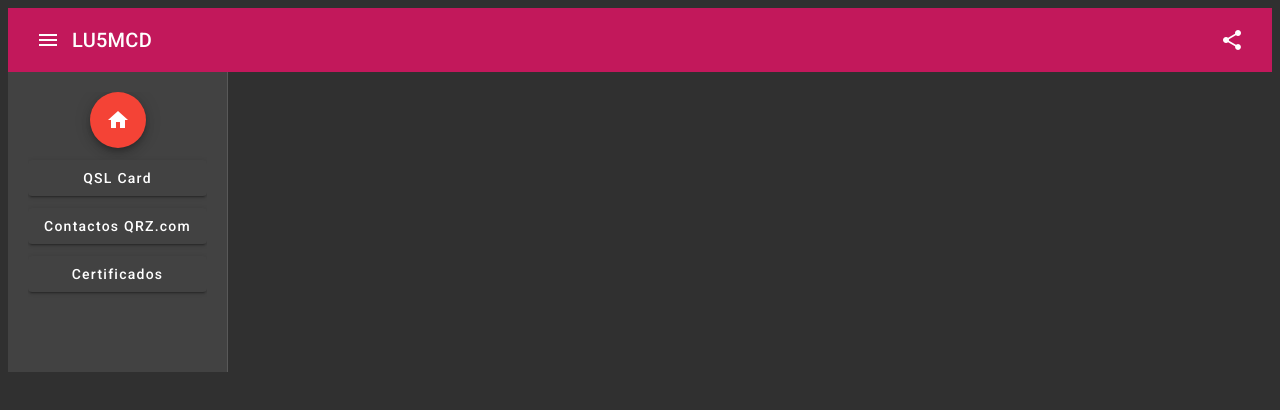
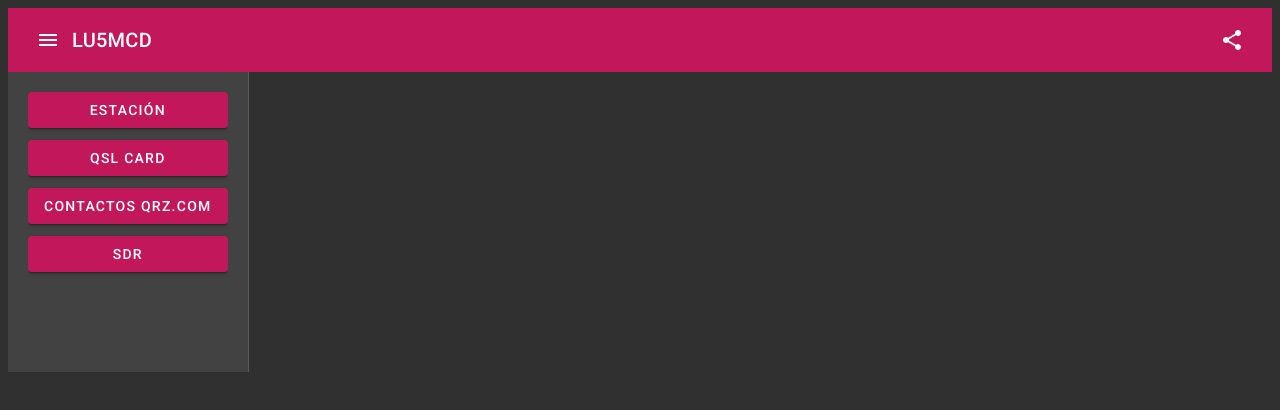
Before and after one commit to fokerone/lu5mcd, an Angular app: page / in a window 1280 px wide. Both pictures are taken after a click on the button "menu". Shown: the top 410 px of the page. Built offline with nearby package versions, Linux system fonts and the light colour scheme.

Commit message:
Update menu inicial

```diff
--- a/src/app/shared/menu/menu.component.html
+++ b/src/app/shared/menu/menu.component.html
@@ -12,27 +12,27 @@
   <mat-drawer-container class="container" autosize>
     <mat-drawer #drawer class="sidenav" mode="side">
 
-      <p class="center">
-        <button mat-fab color="warn" aria-label="Home">
-          <mat-icon>home</mat-icon>
+      <p>
+        <button mat-raised-button color="primary" class="ancho">
+          ESTACIÓN
         </button>
       </p>
 
       <p>
-        <button mat-raised-button class="ancho">
-          QSL Card
+        <button mat-raised-button color="primary" class="ancho">
+          QSL CARD
         </button>
       </p>
 
       <p>
-        <button mat-raised-button class="ancho">
-          Contactos QRZ.com
+        <button mat-raised-button color="primary" class="ancho">
+          CONTACTOS QRZ.COM
         </button>
       </p>
 
       <p>
-        <button mat-raised-button class="ancho">
-          Certificados
+        <button mat-raised-button color="primary" class="ancho">
+          SDR
         </button>
       </p>
     </mat-drawer>
```
